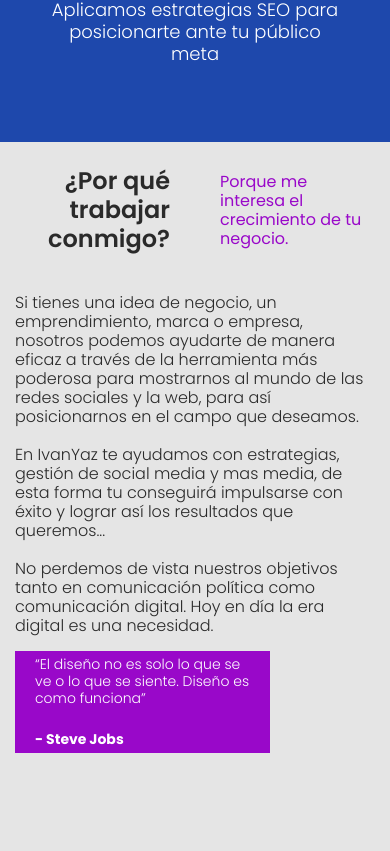
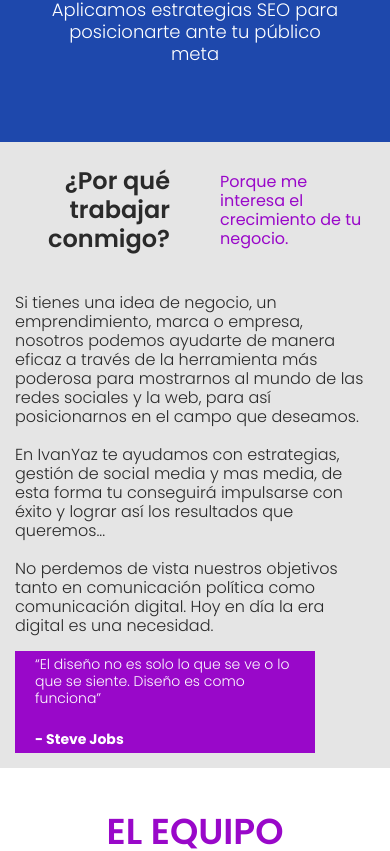
Before and after one commit to Miguelanggelo7/ivanyaz-landing-page, a Next.js app: page / in a window 390 px wide. Shown: the part 2695-3546 px from the top of the page. Built offline with nearby package versions, Linux system fonts and the light colour scheme.

Commit message:
cambios en sobre mi

```diff
--- a/styles/AboutMe.module.css
+++ b/styles/AboutMe.module.css
@@ -9,6 +9,7 @@
 .contImg {
   width: 590px;
   margin-bottom: -6px;
+  width: 100%;
 }
 
 .contText {
@@ -53,12 +54,20 @@
   padding: 5px;
 }
 
-@media (max-width: 1200px) {
-  .container {
-    padding-bottom: 125px;
-  }
+@media (max-width: 1150px) {
+  .img,
+.contImg {
+  margin-top: 100px;
+  width: 50%;
+}
+.contFrase {
+  width: 300px;
+}
+}
+
+@media (max-width: 1035px) {
   .contFrase {
-    width: 255px;
+    width: 300px;
   }
   .contImg {
     display: none;
```
